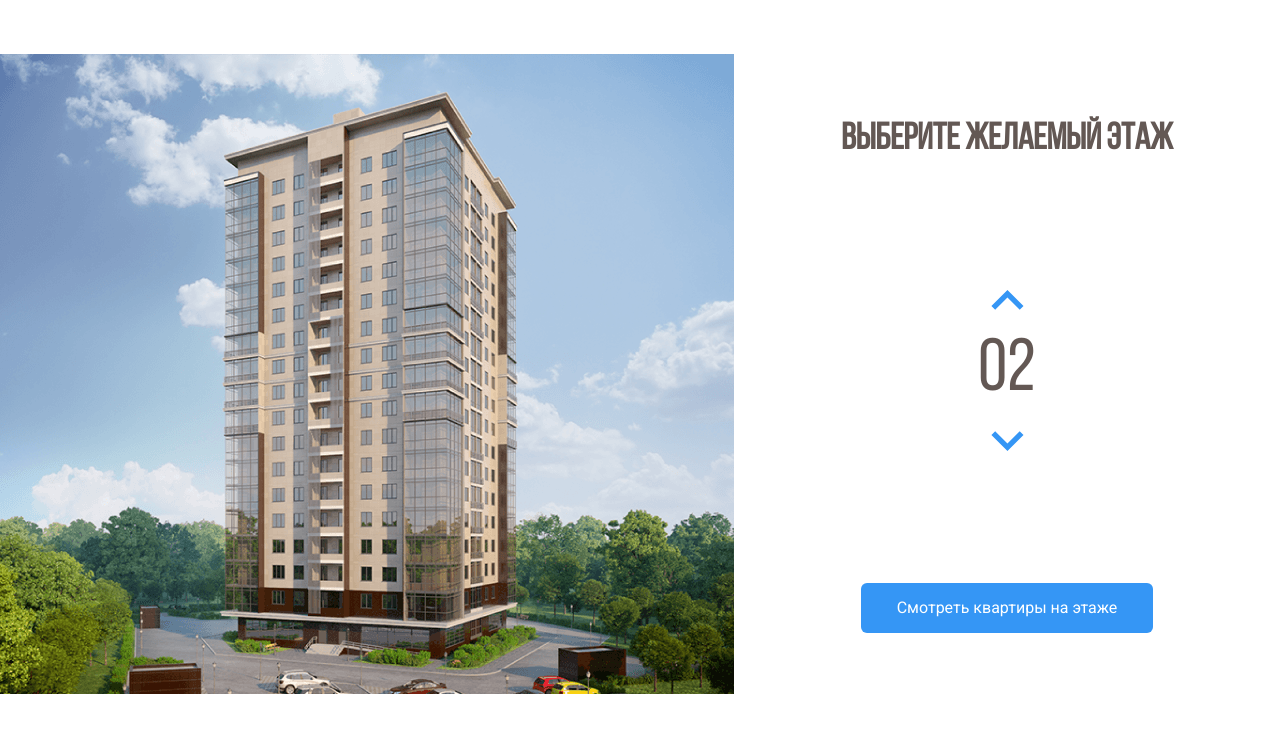
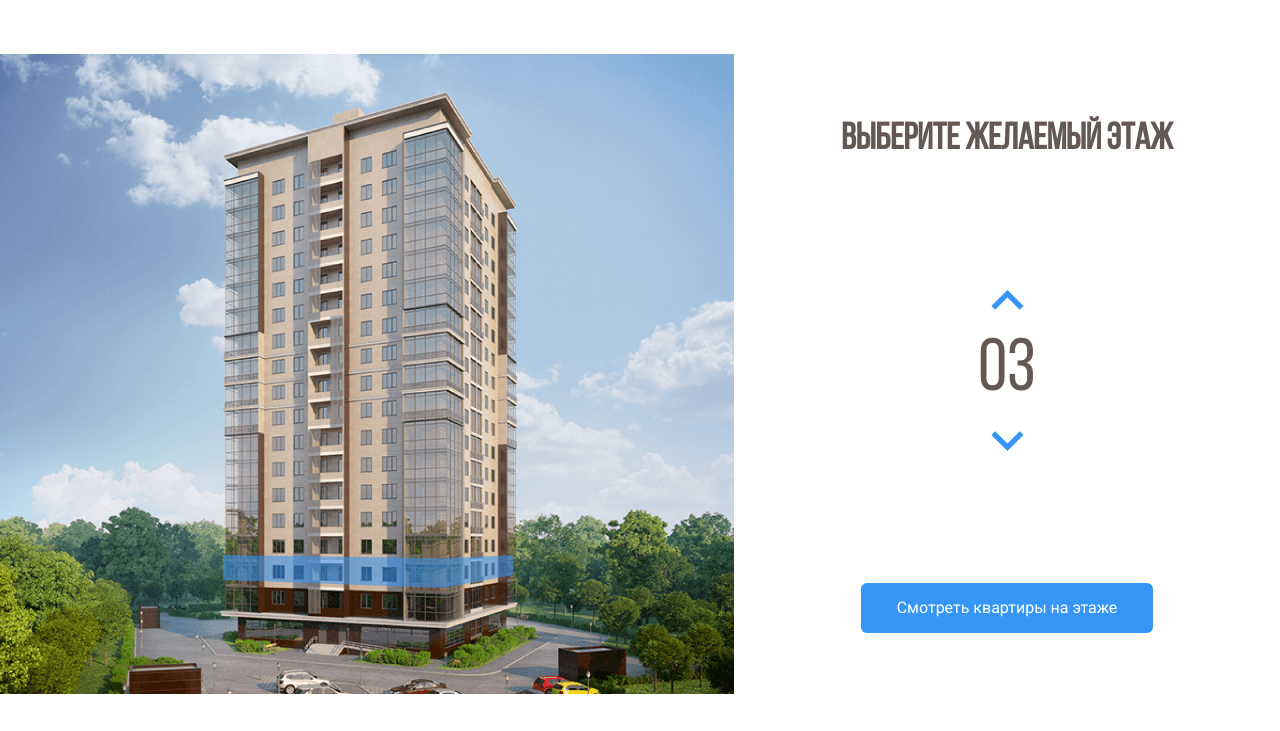
Before and after one commit to EgorTrunov/melody, a plain HTML site: page index.html in a window 1280 px wide. Both pictures are taken after a click on the button 1007 px from the left and 370 px from the top of the page. Shown: the part 69-800 px from the top of the page. Drawn offline with nearby package versions, Linux system fonts and the light colour scheme.

Commit message:
add script

```diff
--- a/css/style.css
+++ b/css/style.css
@@ -98,6 +98,10 @@ a {
     cursor: pointer;
 }
 
+path.current__floor {
+    opacity: 0.75;
+}
+
 .counter__group {
     display: flex;
     flex-direction: column;
--- a/index.html
+++ b/index.html
@@ -53,23 +53,23 @@
                         </pattern>
                         <image id="image0" width="740" height="640" xlink:href="img/home.png">
                     </defs>
-                    <path d="M222 527L442.8 535L512 521.3V543L443.5 562.7L222 551.7V527Z" fill="#3595F6" fill-opacity="0.75"/>
-                    <path d="M223 526V501L443.3 504.3L513 501V521L443.7 534L223 526Z" fill="#3595F6" fill-opacity="0.75"/>
-                    <path d="M223 500V475H444H513V498L445 505L223 500Z" fill="#3595F6" fill-opacity="0.75"/>
-                    <path d="M223 476V451L444.3 447.3L512 454V476H444" fill="#3595F6" fill-opacity="0.75"/>
-                    <path d="M223 450V424L444.5 420.7L513 431.7V453L444 446.3L223 450Z" fill="#3595F6" fill-opacity="0.75"/>
-                    <path d="M222 423V399.3L443 387L514 410V431.3L443 419L222 423Z" fill="#3595F6" fill-opacity="0.75"/>
-                    <path d="M222 401V376L444.2 359.7L514 388.3V409L443.7 387.3L222 401Z" fill="#3595F6" fill-opacity="0.75"/>
-                    <path d="M222 376V351L444.5 330.7L514 367.3V388L442 359.3L222 376Z" fill="#3595F6" fill-opacity="0.75"/>
-                    <path d="M222 350V326L445 301.3L514 345.3V367L444.7 329L222 350Z" fill="#3595F6" fill-opacity="0.75"/>
-                    <path d="M222 325V301L444.5 272.3L514 323.3V344L443.7 301.7L222 325Z" fill="#3595F6" fill-opacity="0.75"/>
-                    <path d="M221 301V277L443.3 244L514 303.3V323L444 272.3L221 301Z" fill="#3595F6" fill-opacity="0.75"/>
-                    <path d="M222 276V252L443.2 217L513 281V302L444.3 243.7L222 276Z" fill="#3595F6" fill-opacity="0.75"/>
-                    <path d="M222 252V227L444.3 189L513 259.3V280L444 216L222 252Z" fill="#3595F6" fill-opacity="0.75"/>
-                    <path d="M222 226V201L442.8 157.3L513 236.3V259L444 185.7L222 226Z" fill="#3595F6" fill-opacity="0.75"/>
-                    <path d="M223 202V177L443 129L513 214V237L442.3 157.7L223 202Z" fill="#3595F6" fill-opacity="0.75"/>
-                    <path d="M222 177V152L441.8 100L513 192.3V215L443.3 128.7L222 177Z" fill="#3595F6" fill-opacity="0.75"/>
-                    <path d="M222 152V126L444 69.3L513 171V192L443.7 100.3L222 152Z" fill="#3595F6" fill-opacity="0.75"/>
+                    <path data-floor="02" d="M222 527L442.8 535L512 521.3V543L443.5 562.7L222 551.7V527Z" fill="#3595F6" fill-opacity="0.75"/>
+                    <path data-floor="03" d="M223 526V501L443.3 504.3L513 501V521L443.7 534L223 526Z" fill="#3595F6" fill-opacity="0.75"/>
+                    <path data-floor="04" d="M223 500V475H444H513V498L445 505L223 500Z" fill="#3595F6" fill-opacity="0.75"/>
+                    <path data-floor="05" d="M223 476V451L444.3 447.3L512 454V476H444" fill="#3595F6" fill-opacity="0.75"/>
+                    <path data-floor="06" d="M223 450V424L444.5 420.7L513 431.7V453L444 446.3L223 450Z" fill="#3595F6" fill-opacity="0.75"/>
+                    <path data-floor="07" d="M222 423V399.3L443 387L514 410V431.3L443 419L222 423Z" fill="#3595F6" fill-opacity="0.75"/>
+                    <path data-floor="08" d="M222 401V376L444.2 359.7L514 388.3V409L443.7 387.3L222 401Z" fill="#3595F6" fill-opacity="0.75"/>
+                    <path data-floor="09" d="M222 376V351L444.5 330.7L514 367.3V388L442 359.3L222 376Z" fill="#3595F6" fill-opacity="0.75"/>
+                    <path data-floor="10" d="M222 350V326L445 301.3L514 345.3V367L444.7 329L222 350Z" fill="#3595F6" fill-opacity="0.75"/>
+                    <path data-floor="11" d="M222 325V301L444.5 272.3L514 323.3V344L443.7 301.7L222 325Z" fill="#3595F6" fill-opacity="0.75"/>
+                    <path data-floor="12" d="M221 301V277L443.3 244L514 303.3V323L444 272.3L221 301Z" fill="#3595F6" fill-opacity="0.75"/>
+                    <path data-floor="13" d="M222 276V252L443.2 217L513 281V302L444.3 243.7L222 276Z" fill="#3595F6" fill-opacity="0.75"/>
+                    <path data-floor="14" d="M222 252V227L444.3 189L513 259.3V280L444 216L222 252Z" fill="#3595F6" fill-opacity="0.75"/>
+                    <path data-floor="15" d="M222 226V201L442.8 157.3L513 236.3V259L444 185.7L222 226Z" fill="#3595F6" fill-opacity="0.75"/>
+                    <path data-floor="16" d="M223 202V177L443 129L513 214V237L442.3 157.7L223 202Z" fill="#3595F6" fill-opacity="0.75"/>
+                    <path data-floor="17" d="M222 177V152L441.8 100L513 192.3V215L443.3 128.7L222 177Z" fill="#3595F6" fill-opacity="0.75"/>
+                    <path data-floor="18" d="M222 152V126L444 69.3L513 171V192L443.7 100.3L222 152Z" fill="#3595F6" fill-opacity="0.75"/>
                 </svg>
             </div>
 
@@ -90,6 +90,9 @@
             </div>
         </div>
     </main>
+
+    <script src="https://code.jquery.com/jquery-3.6.0.min.js" integrity="sha256-/xUj+3OJU5yExlq6GSYGSHk7tPXikynS7ogEvDej/m4=" crossorigin="anonymous"></script>
+    <script src="./js/main.js"></script>
 </body>
 
 </html>
--- /dev/null
+++ b/js/main.js
@@ -0,0 +1,33 @@
+$(document).ready(function() {
+    let currentFloor = 2;
+    const counterUp = $(".counter__up");
+    const counterDown = $(".counter__down");
+    const floorPath = $(".home__img path");
+
+    floorPath.on("mouseover", function() {
+        floorPath.removeClass("current__floor");
+        currentFloor = $(this).attr('data-floor');
+        $(".counter").text(currentFloor);
+    });
+
+
+    counterUp.on("click", function() {
+        if (currentFloor < 18) {
+            currentFloor++;
+            usCurrentFloor = currentFloor.toLocaleString('en-US', { minimumIntegerDigits: 2, useGrouping: false });
+            $(".counter").text(usCurrentFloor);
+            floorPath.removeClass("current__floor");
+            $(`[data-floor=${usCurrentFloor}]`).toggleClass("current__floor");
+        };
+    });
+
+    counterDown.on("click", function() {
+        if (currentFloor > 2) {
+            currentFloor--;
+            usCurrentFloor = currentFloor.toLocaleString('en-US', { minimumIntegerDigits: 2, useGrouping: false });
+            $(".counter").text(usCurrentFloor);
+            floorPath.removeClass("current__floor");
+            $(`[data-floor=${usCurrentFloor}]`).toggleClass("current__floor");
+        };
+    });
+});
```
